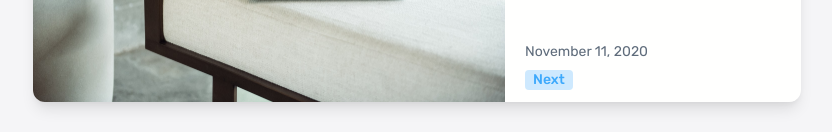
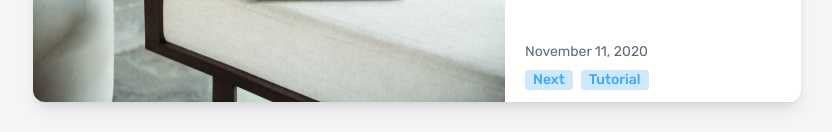
Before and after one commit to AgkTF/blog-2021, a Next.js app: page / in a window 1280 px wide. Shown: the part 406-538 px from the top of the page, without its empty margins (223-1055 px from the left). Built offline with nearby package versions, Linux system fonts and the light colour scheme; a small style sheet from the web is missing; what @tailwindcss/typography would draw is missing.

Commit message:
Support multiple tags in the topic pages.

```diff
--- a/pages/build-your-blog-with-next-and-tailwind/index.mdx
+++ b/pages/build-your-blog-with-next-and-tailwind/index.mdx
@@ -7,7 +7,7 @@ export const meta = {
   publishDate: '2020-11-11',
   updateDate: '',
   featureIndex: 1,
-  tagName: 'Next',
+  tagNames: ['Next', 'Tutorial'],
   imgPreview: { image },
   altText: 'XPS computer',
   postPreview:
--- a/pages/events-in-react/index.mdx
+++ b/pages/events-in-react/index.mdx
@@ -6,7 +6,7 @@ export const meta = {
   postTitle: 'Events In React',
   publishDate: '2021-05-21',
   updateDate: '2021-07-25',
-  tagName: 'React',
+  tagNames: ['React'],
   postPreview:
     'As you can see, we import the BlogPost component, which receives the meta and the body of the post. The parameter children is the body of the blog post or, to be precise, everything that comes after the meta object. It is the function responsible for rendering the post.',
   pageDescription: 'A very in-depth look into events in react.',
@@ -34,7 +34,7 @@ One of the things we believe as a team is that everything we make should be [sea
 
 The problem was that up until today, we didn't actually have anywhere to publish those posts!
 
-<TagPill tagName="React" />
+<TagPill tag="React" />
 
 ### Choosing a platform
 
--- a/pages/index.js
+++ b/pages/index.js
@@ -37,7 +37,7 @@ export default function Home() {
               imgPreview={featuredPosts[0].module.meta.imgPreview.image}
               altText={featuredPosts[0].module.meta.altText}
               firstFeatured={true}
-              tagName={featuredPosts[0].module.meta.tagName}
+              tagNames={featuredPosts[0].module.meta.tagNames}
               link={featuredPosts[0].link}
             />
 
@@ -50,7 +50,7 @@ export default function Home() {
                   imgPreview={post.module.meta.imgPreview.image}
                   altText={post.module.meta.altText}
                   firstFeatured={false}
-                  tagName={post.module.meta.tagName}
+                  tagNames={post.module.meta.tagNames}
                   link={post.link}
                 />
               ))}
@@ -63,13 +63,13 @@ export default function Home() {
             Latest
           </h1>
           {remainingPosts.map(post => {
-            const { postTitle, publishDate, tagName, postPreview } =
+            const { postTitle, publishDate, tagNames, postPreview } =
               post.module.meta;
             return (
               <PostPreview
                 key={post.link}
                 contentPreview={postPreview}
-                tagName={tagName}
+                tagNames={tagNames}
                 date={publishDate}
                 postTitle={postTitle}
                 link={post.link}
--- a/pages/interview-preperation-guide/index.mdx
+++ b/pages/interview-preperation-guide/index.mdx
@@ -6,7 +6,7 @@ export const meta = {
   publishDate: '2020-09-13',
   updateDate: '',
   featureIndex: 2,
-  tagName: 'Interview',
+  tagNames: ['Interview'],
   imgPreview: { image },
   altText: 'Two women in an interview',
   postPreview:
--- a/pages/pair-programming/index.mdx
+++ b/pages/pair-programming/index.mdx
@@ -7,7 +7,7 @@ export const meta = {
   publishDate: '2020-09-11',
   updateDate: '',
   featureIndex: 3,
-  tagName: 'Agile',
+  tagNames: ['Agile'],
   imgPreview: { image },
   altText: 'Two people coding',
   postPreview:
--- a/pages/topics/[topicName].js
+++ b/pages/topics/[topicName].js
@@ -4,8 +4,8 @@ import { blogBaseUrl } from 'Utils/constants/global.constants';
 import { allPosts } from 'Utils/postsFetcher';
 
 const TopicPageLayout = ({ topicName }) => {
-  const topicPosts = allPosts.filter(
-    post => post.module.meta.tagName === topicName
+  const topicPosts = allPosts.filter(post =>
+    post.module.meta.tagNames.includes(topicName)
   );
 
   return (
@@ -21,13 +21,13 @@ const TopicPageLayout = ({ topicName }) => {
           </h1>
 
           {topicPosts.map(post => {
-            const { postTitle, publishDate, tagName, postPreview } =
+            const { postTitle, publishDate, tagNames, postPreview } =
               post.module.meta;
             return (
               <PostPreview
                 key={post.link}
                 contentPreview={postPreview}
-                tagName={tagName}
+                tagNames={tagNames}
                 date={publishDate}
                 postTitle={postTitle}
                 link={post.link}
@@ -41,7 +41,9 @@ const TopicPageLayout = ({ topicName }) => {
 };
 
 export async function getStaticPaths() {
-  const setOfTopics = new Set(allPosts.map(post => post.module.meta.tagName));
+  const setOfTopics = new Set(
+    allPosts.map(post => [...post.module.meta.tagNames]).flat()
+  );
   const arrayOfTopics = [...setOfTopics];
 
   const paths = arrayOfTopics.map(topic => ({
--- a/src/components/Layout/TopicPageLayout/TopicPageLayout.js
+++ b/src/components/Layout/TopicPageLayout/TopicPageLayout.js
@@ -17,13 +17,13 @@ const TopicPageLayout = ({ topicName }) => {
           </h1>
 
           {combinedPostsByTopic[topicName].map(post => {
-            const { postTitle, publishDate, tagName, postPreview } =
+            const { postTitle, publishDate, tagNames, postPreview } =
               post.module.meta;
             return (
               <PostPreview
                 key={post.link}
                 contentPreview={postPreview}
-                tagName={tagName}
+                tagNames={tagNames}
                 date={publishDate}
                 postTitle={postTitle}
                 link={post.link}
--- a/src/components/UIElements/Post/Post.js
+++ b/src/components/UIElements/Post/Post.js
@@ -5,7 +5,7 @@ import { blogBaseUrl } from 'Utils/constants/global.constants';
 
 const Post = ({ children, meta }) => {
   const {
-    tagName,
+    tagNames,
     publishDate,
     postTitle,
     updateDate,
@@ -20,7 +20,11 @@ const Post = ({ children, meta }) => {
       pageUrl={blogBaseUrl + pageUrl}
     >
       <main className="pb-16 mt-5 max-w-sm sm:max-w-xl md:max-w-2xl lg:max-w-3xl m-auto">
-        <TagPill tagName={tagName} />
+        <div className="flex items-center justify-start gap-2">
+          {tagNames.map(tagName => (
+            <TagPill key={tagName} tag={tagName} />
+          ))}
+        </div>
 
         <p className="mt-2 text-xs sm:text-sm text-paragraph-light dark:text-paragraph-dark font-rubik">
           {enUSDateRenderer(publishDate)}
--- a/src/components/UIElements/PostCard/PostCard.js
+++ b/src/components/UIElements/PostCard/PostCard.js
@@ -27,7 +27,7 @@ const PostCard = ({
   imgPreview,
   altText,
   firstFeatured,
-  tagName,
+  tagNames,
   link,
 }) => {
   return (
@@ -68,7 +68,9 @@ const PostCard = ({
             {enUSDateRenderer(publishDate)}
           </p>
           <div className="mt-2 flex items-center justify-start gap-2">
-            <TagPill tagName={tagName} />
+            {tagNames.map(tagName => (
+              <TagPill key={tagName} tag={tagName} />
+            ))}
           </div>
         </div>
       </div>
@@ -77,7 +79,7 @@ const PostCard = ({
 };
 
 PostCard.propTypes = {
-  tagName: PropTypes.string.isRequired,
+  tagNames: PropTypes.array.isRequired,
   postTitle: PropTypes.string.isRequired,
   imgPreview: PropTypes.string.isRequired,
   publishDate: PropTypes.string.isRequired,
--- a/src/components/UIElements/PostPreview/PostPreview.js
+++ b/src/components/UIElements/PostPreview/PostPreview.js
@@ -6,7 +6,7 @@ import { ArrowRightIcon } from '@heroicons/react/solid';
 import Link from 'next/link';
 import PropTypes from 'prop-types';
 
-const PostPreview = ({ tagName, date, postTitle, contentPreview, link }) => {
+const PostPreview = ({ tagNames, date, postTitle, contentPreview, link }) => {
   return (
     <>
       <div className="mt-6 flex flex-col">
@@ -25,7 +25,9 @@ const PostPreview = ({ tagName, date, postTitle, contentPreview, link }) => {
 
         <div className="mt-4 flex justify-between items-center">
           <div className="flex items-center justify-start gap-2">
-            <TagPill tagName={tagName} />
+            {tagNames.map(tagName => (
+              <TagPill key={tagName} tag={tagName} />
+            ))}
           </div>
 
           <Link href={link}>
@@ -49,7 +51,7 @@ PostPreview.propTypes = {
   date: PropTypes.string.isRequired,
   link: PropTypes.string.isRequired,
   contentPreview: PropTypes.string.isRequired,
-  tagName: PropTypes.string.isRequired,
+  tagNames: PropTypes.array.isRequired,
 };
 
 export default PostPreview;
--- a/src/components/UIElements/TagPill/TagPill.js
+++ b/src/components/UIElements/TagPill/TagPill.js
@@ -1,19 +1,19 @@
 import PropTypes from 'prop-types';
 import Link from 'next/link';
 
-const TagPill = ({ tagName }) => {
+const TagPill = ({ tag }) => {
   return (
     <div
       className="px-2 bg-highlight bg-opacity-25 text-highlight font-rubik font-medium text-xs sm:text-sm rounded"
       style={{ width: 'fit-content' }}
     >
-      <Link href={`/topics/${tagName}`}>{tagName}</Link>
+      <Link href={`/topics/${tag}`}>{tag}</Link>
     </div>
   );
 };
 
 TagPill.propTypes = {
-  tagName: PropTypes.string.isRequired,
+  tag: PropTypes.string.isRequired,
 };
 
 export default TagPill;
```
